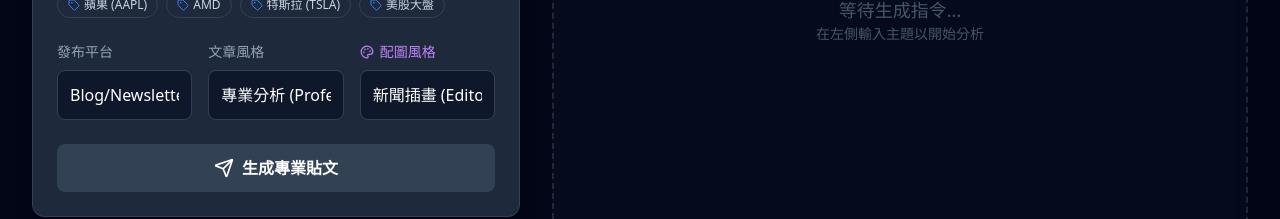
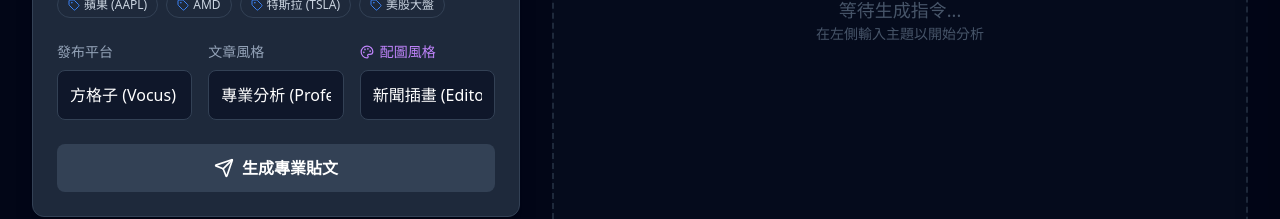
Before and after one commit to bluedream1831-collab/autonews, a React (Vite) app: page / in a window 1280 px wide. Shown: the part 560-779 px from the top of the page. Built offline with nearby package versions, Linux system fonts and the light colour scheme.

Commit message:
Add files via upload

```diff
--- a/types.ts
+++ b/types.ts
@@ -2,7 +2,7 @@ export enum Platform {
   LinkedIn = 'LinkedIn',
   Twitter = 'Twitter/X',
   Facebook = 'Facebook',
-  Blog = 'Blog/Newsletter',
+  Blog = '方格子 (Vocus)',
   InstantMessaging = 'Line / Telegram (快訊)'
 }
 
```
